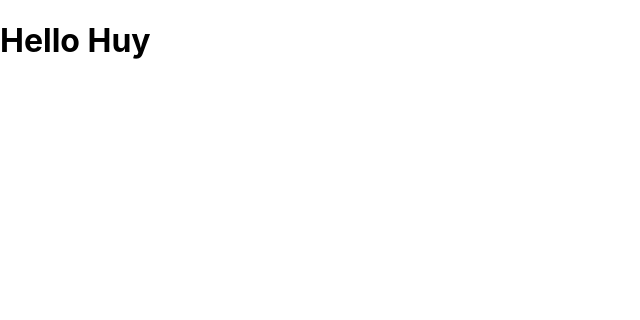
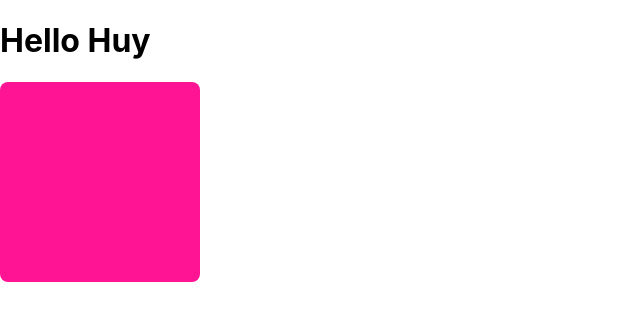
Before and after one commit to duchuytran943/react-hooks-basic, a React (Create React App) app: page / in a window 1280 px wide. Shown: the top 320 px of the page, without its empty margins (0-640 px from the left). Built offline with nearby package versions, Linux system fonts and the light colour scheme.

Commit message:
useState()

```diff
--- a/src/App.js
+++ b/src/App.js
@@ -1,11 +1,12 @@
 import React from "react";
-import logo from "./logo.svg";
 import "./App.scss";
+import ColorBox from "./components/ColorBox";
 
 function App() {
   return (
     <div className="app">
       <h1>Hello Huy</h1>
+      <ColorBox></ColorBox>
     </div>
   );
 }
--- /dev/null
+++ b/src/components/ColorBox/ColorBox.scss
@@ -0,0 +1,11 @@
+.color-box {
+  $box-size: 200px;
+
+  display: inline-block;
+  width: $box-size;
+  height: $box-size;
+  border-radius: 8px;
+
+  transform: all 0.35s ease-in-out 0s;
+  cursor: pointer;
+}
--- /dev/null
+++ b/src/components/ColorBox/index.jsx
@@ -0,0 +1,35 @@
+import React from "react";
+import { useState } from "react";
+import PropTypes from "prop-types";
+import "./ColorBox.scss";
+
+ColorBox.propTypes = {};
+
+function getRandomColor() {
+  const LIST_COLOR = ["deeppink", "blue", "yellow", "black", "red"];
+  const randomIndex = Math.trunc(Math.random() * 5);
+  return LIST_COLOR[randomIndex];
+}
+
+function ColorBox() {
+  const [color, setColor] = useState(() => {
+    return localStorage.getItem("color") || "deeppink";
+  });
+
+  function handleClickBox() {
+    const newColor = getRandomColor();
+    setColor(newColor);
+
+    localStorage.setItem("color", newColor);
+  }
+
+  return (
+    <div
+      className="color-box"
+      style={{ backgroundColor: color }}
+      onClick={handleClickBox}
+    ></div>
+  );
+}
+
+export default ColorBox;
```
